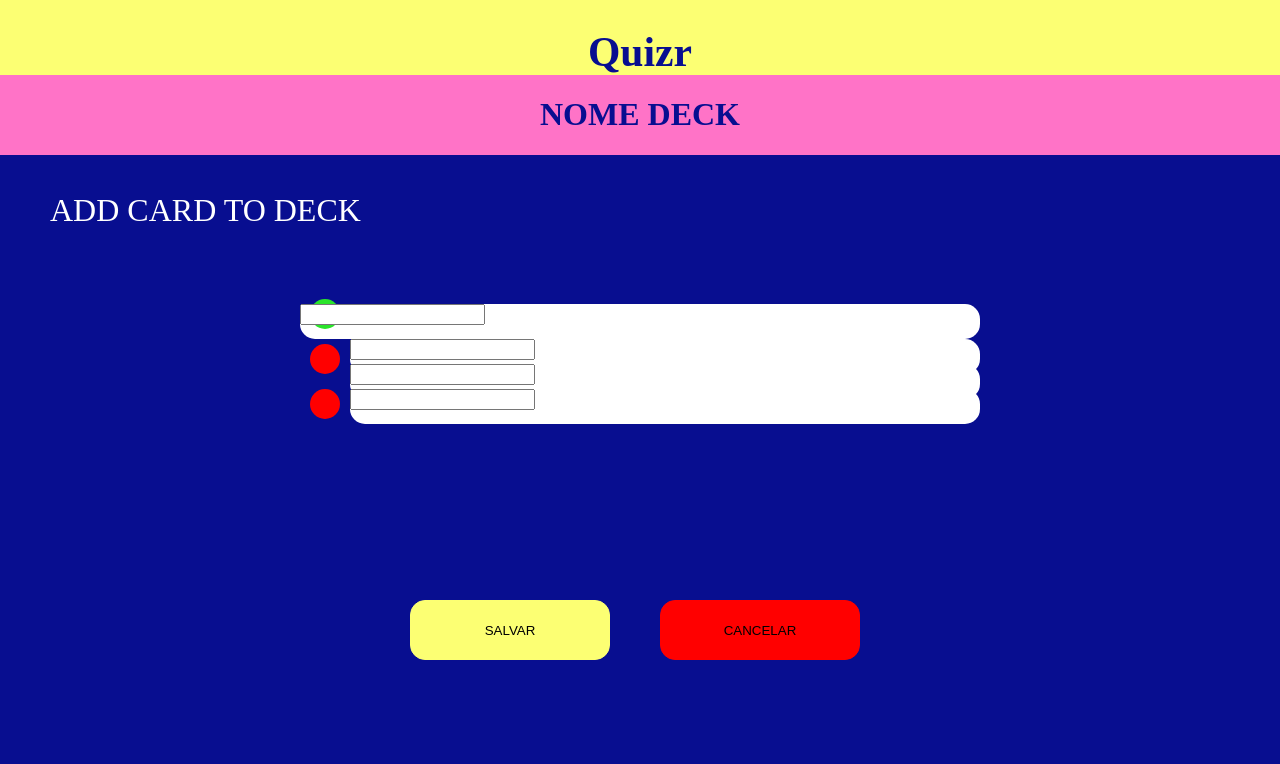
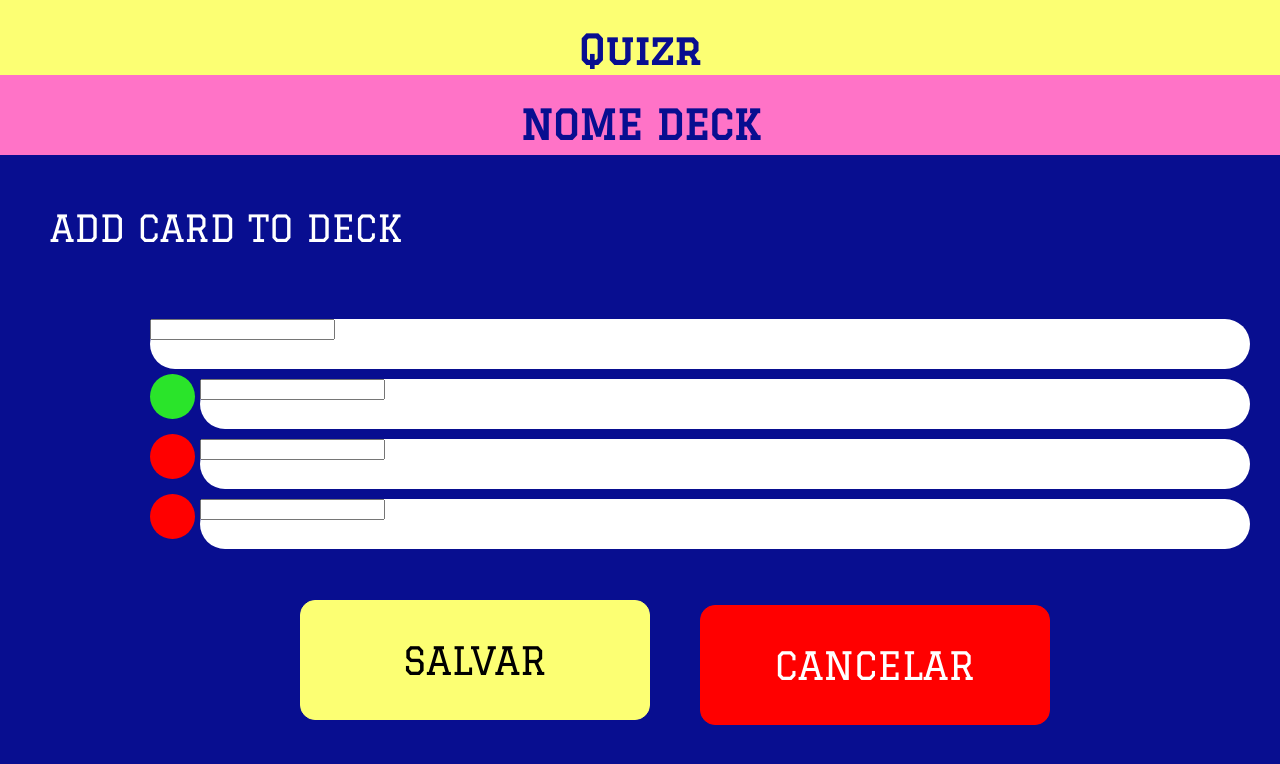
Before and after one commit to USPCodeLabSanca/Flashcard-Quizz-on, a plain HTML site: page pages/adicionarCards.html in a window 1280 px wide. Drawn offline with Linux system fonts and the light colour scheme.

Commit message:
Style de tela de adicionar card

```diff
--- a/styles/addCard.css
+++ b/styles/addCard.css
@@ -1,12 +1,11 @@
+@import url('https://fonts.googleapis.com/css2?family=Graduate&display=swap');
 body {
     margin: 0;
 }
 body {
     background-color: #080E90;
-    font-family: 'Graduate';
-    font-style: normal;
+    font-family: 'Graduate', cursive;
 }
-
 header {
     text-align: center;
     position: absolute;
@@ -15,20 +14,18 @@ header {
     top: 0;
     left: 0;
     right: 0;
-    font-size: 1.3em;
+    font-size: 20px;
     background-color: #FCFF73;
     color: #080E90;
-    font-weight: 400;
 }
 .deck{
     text-align: center;
     position: absolute;
     width: 100%;
     height: 80px;
-    font-size: 1em;
+    font-size: 20px;
     background-color: #FF73C7;
     color: #080E90;
-    font-weight: 300;
     margin-top: -525px;
 }
 .salvar{
@@ -37,11 +34,13 @@ header {
     align-items: center;
     background-color: #FCFF73;
     border:1px solid #FCFF73;
-    width: 200px;
-    height: 60px;
+    width: 350px;
+    height: 120px;
     border-radius: 15px;
     margin-top: 600px;
-    margin-left: 410px;
+    margin-left: 300px;
+    font-size: 2.4em;
+    font-family: 'Graduate', cursive;
 }
 .cancelar{
     justify-content: center;
@@ -49,79 +48,85 @@ header {
     align-items: center;
     background-color:red;
     border:1px solid red;
-    width: 200px;
-    height: 60px;
+    color: white;
+    width: 350px;
+    height: 120px;
     border-radius: 15px;
-    margin-top: -60px;
-    margin-left: 660px;
+    margin-top: -115px;
+    margin-left: 700px;
+    font-size: 2.4em;
+    font-family: 'Graduate', cursive;
 }
 .titulo{
     color: white;
-    font-size: 2em;
-    margin-top: -500px;
+    font-size: 2.3em;
+    margin-top: -555px;
     margin-left: 50px;
 }
 .barra{
     background-color: white;
-    height: 35px;
-    margin-left: 300px;
+    height: 50px;
+    width: 1100px;
+    margin-left: 150px;
     margin-right: 300px;
     justify-content: center;
-    margin-top: 75px;
-    border-radius: 15px;
+    margin-top: 70px;
+    border-radius: 35px;
     font-size: 1.3em;
+
 }
-.resposta1{
+.Resposta1{
     background-color: white;
-    height: 35px;
-    margin-left: 350px;
+    height: 50px;
+    width: 1050px;
+    margin-left: 200px;
     margin-right: 300px;
     justify-content: center;
-    border-radius: 15px;
-    font-size: 1.3em;
-    margin-top: 0px;
+    border-radius: 35px;
+    margin-top: 10px;
 }
-.resposta2{
+.Resposta2{
     background-color: white;
-    height: 35px;
-    margin-left: 350px;
+    height: 50px;
+    width: 1050px;
+    margin-left: 200px;
     margin-right: 300px;
     justify-content: center;
-    border-radius: 15px;
-    font-size: 1.3em;
-    margin-top: -10px;
+    border-radius: 35px;
+    margin-top: 10px;
 }
-.resposta3{
+.Resposta3{
+    text-align: justify;
     background-color: white;
-    height: 35px;
-    margin-left: 350px;
+    height: 50px;
+    width: 1050px;
+    margin-left: 200px;
     margin-right: 300px;
     justify-content: center;
-    border-radius: 15px;
-    font-size: 1.3em;
-    margin-top: -10px;
+    border-radius: 35px;
+    margin-top: 10px;
 }
 .circulo1{
     background-color: rgb(42, 228, 42);
-    width: 30px;
-    height: 30px;
+    width: 45px;
+    height: 45px;
     border-radius: 100%;
-    margin-top: -125px;
-    margin-left: 310px;
+    margin-top: -175px;
+    margin-left: 150px;
 }
 .circulo2{
     background-color: red;
-    width: 30px;
-    height: 30px;
+    width: 45px;
+    height: 45px;
     border-radius: 100%;
     margin-top: 15px;
-    margin-left: 310px;
+    margin-left: 150px;
 }
 .circulo3{
     background-color: red;
-    width: 30px;
-    height: 30px;
+    width: 45px;
+    height: 45px;
     border-radius: 100%;
     margin-top: 15px;
-    margin-left: 310px;
+    margin-left: 150px;
 }
```
